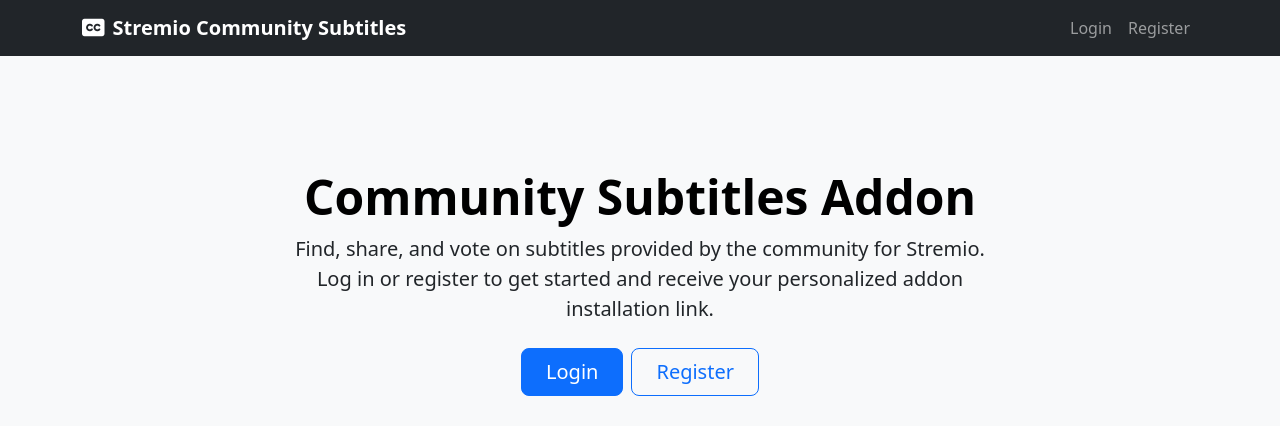
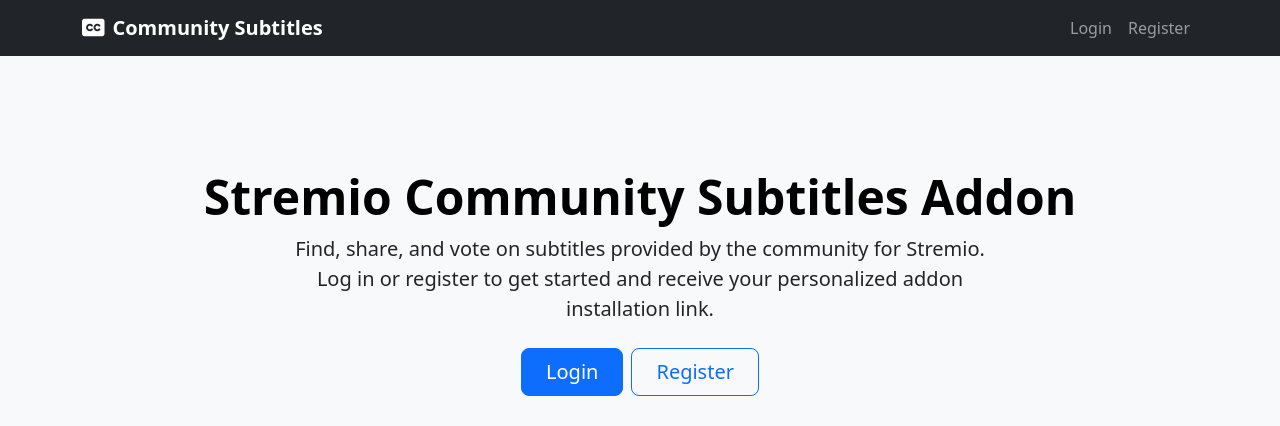
Before and after one commit to skoruppa/stremio-community-subtitles, a Flask app: page / in a window 1280 px wide. Shown: the top 426 px of the page. Run offline with Flask 3, Linux system fonts and the light colour scheme.

Commit message:
Change branding a bit

```diff
--- a/templates/base.html
+++ b/templates/base.html
@@ -69,7 +69,7 @@
     <nav class="navbar navbar-expand-md navbar-dark bg-dark fixed-top">
         <div class="container">
             <a class="navbar-brand" href="{{ url_for('main.index') }}">
-                <i class="fas fa-closed-captioning me-2"></i>Stremio Community Subtitles
+                <i class="fas fa-closed-captioning me-2"></i>Community Subtitles
             </a>
             <button class="navbar-toggler" type="button" data-bs-toggle="collapse" data-bs-target="#navbarCollapse">
                 <span class="navbar-toggler-icon"></span>
--- a/templates/main/index.html
+++ b/templates/main/index.html
@@ -4,7 +4,7 @@
 
 {% block content %}
 <div class="px-4 py-5 my-5 text-center">
-    <h1 class="display-5 fw-bold text-body-emphasis">Community Subtitles Addon</h1>
+    <h1 class="display-5 fw-bold text-body-emphasis">Stremio Community Subtitles Addon</h1>
     <div class="col-lg-8 mx-auto">
         <p class="lead mb-4">
             Find, share, and vote on subtitles provided by the community for Stremio.
```
